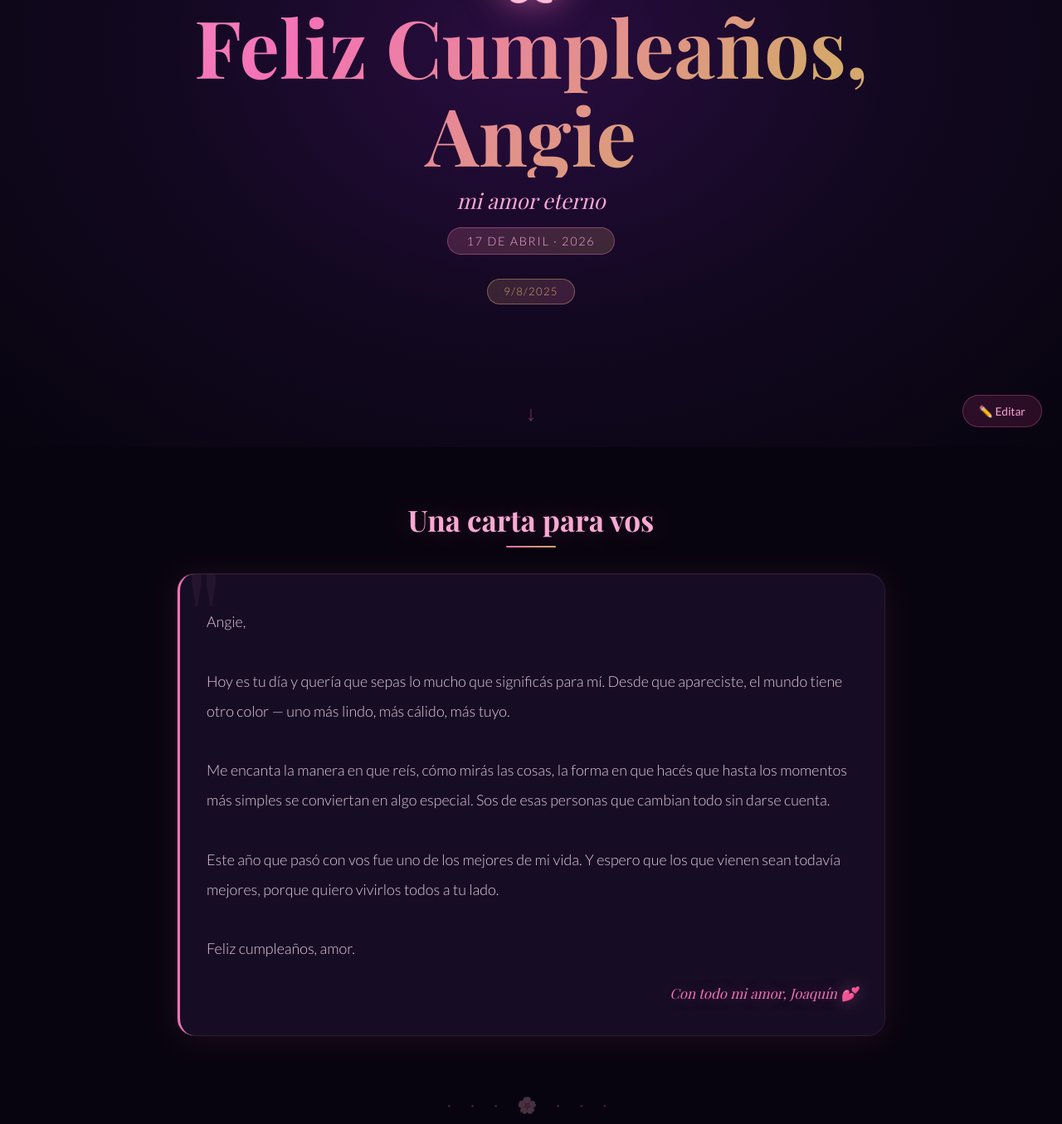
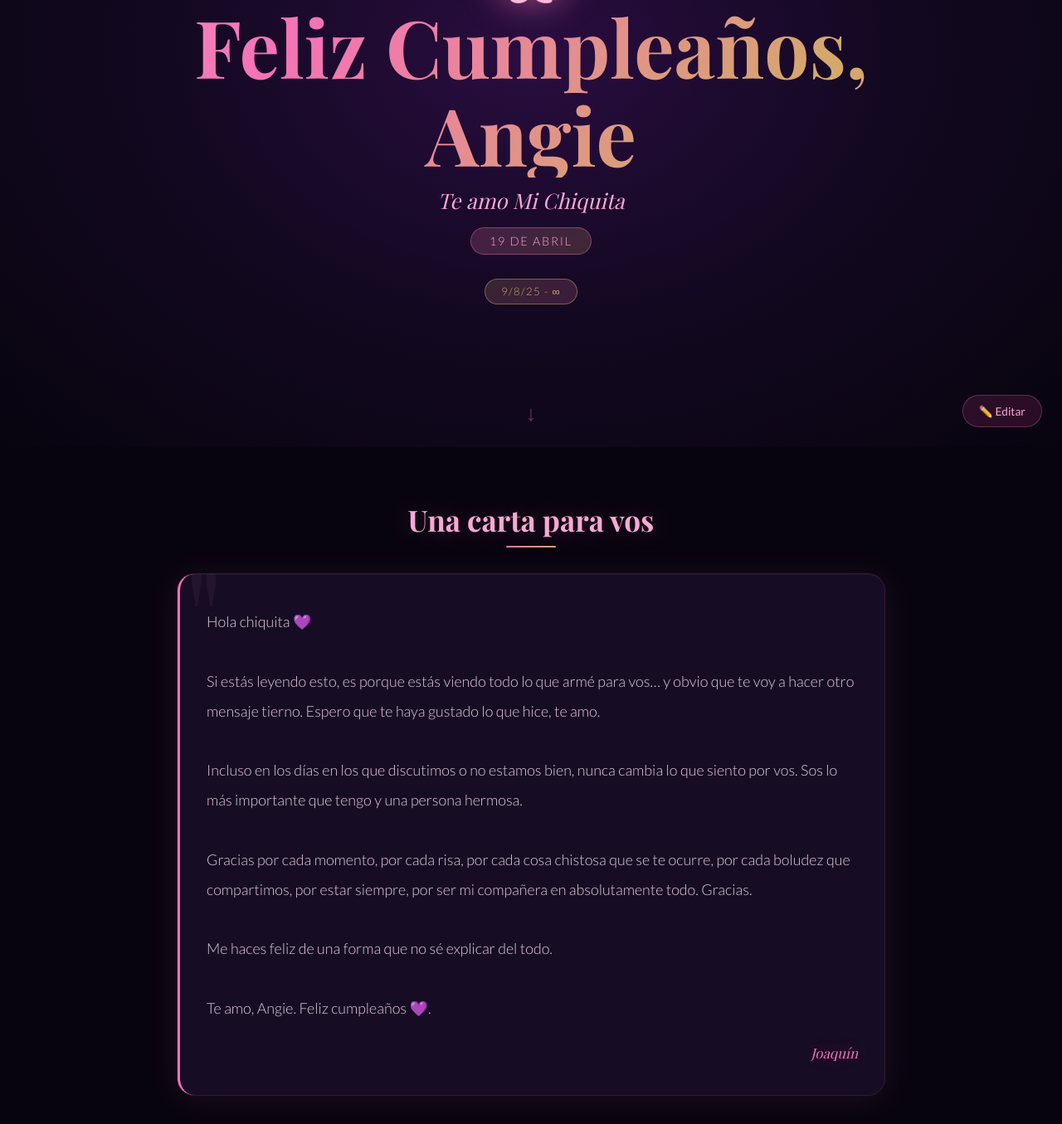
Before and after one commit to joacosilvagni/9-8-25, a plain HTML site: page index.html in a window 1280 px wide. Shown: the part 261-1616 px from the top of the page at 83% size. Drawn offline with nearby package versions, Linux system fonts and the light colour scheme; a web font is replaced by a local one.

Commit message:
Update birthday message and related content

```diff
--- a/index.html
+++ b/index.html
@@ -569,9 +569,9 @@
 <div id="hero">
   <div class="petalo-deco">🌸</div>
   <h1 id="titulo-principal">Feliz Cumpleaños,<br>Angie</h1>
-  <p id="subtitulo">mi amor eterno</p>
-  <span id="fecha-badge" class="fecha-badge">17 de abril · 2026</span><br>
-  <span class="fecha-aniv">9/8/2025</span>
+  <p id="subtitulo">Te Amo mi Chiquita</p>
+  <span id="fecha-badge" class="fecha-badge">19 de abril</span><br>
+  <span class="fecha-aniv">9/8/25 - ∞ </span>
   <div class="scroll-hint">↓</div>
 </div>
 
@@ -580,7 +580,7 @@
   <h2 class="seccion-titulo">Una carta para vos</h2>
   <div id="nota">
     <p id="nota-texto"></p>
-    <p class="firma" id="firma-texto">Con todo mi amor, Joaquín 💕</p>
+    <p class="firma" id="firma-texto">Joaquín 💕</p>
   </div>
 </section>
 
@@ -599,7 +599,7 @@
   <h2 class="seccion-titulo">Nuestra canción</h2>
   <div class="music-card">
     <div class="music-note-deco">🎵</div>
-    <p id="musica-titulo">la banda sonora de lo nuestro</p>
+    <p id="musica-titulo">Cancion para ti</p>
     <div id="player-container">
       <div class="music-placeholder" id="music-placeholder">
         Usá el botón ✏️ Editar para agregar el ID de YouTube de tu canción.
@@ -623,19 +623,21 @@
 <script>
   const DEFAULTS = {
     titulo:        "Feliz Cumpleaños,\nAngie",
-    subtitulo:     "mi amor eterno",
-    fecha:         "17 de abril · 2026",
-    nota: `Angie,
+    subtitulo:     "Te amo Mi Chiquita",
+    fecha:         "19 de Abril",
+    nota: `Hola chiquita 💜
 
-Hoy es tu día y quería que sepas lo mucho que significás para mí. Desde que apareciste, el mundo tiene otro color — uno más lindo, más cálido, más tuyo.
+Si estás leyendo esto, es porque estás viendo todo lo que armé para vos… y obvio que te voy a hacer otro mensaje tierno. Espero que te haya gustado lo que hice, te amo.
 
-Me encanta la manera en que reís, cómo mirás las cosas, la forma en que hacés que hasta los momentos más simples se conviertan en algo especial. Sos de esas personas que cambian todo sin darse cuenta.
+Incluso en los días en los que discutimos o no estamos bien, nunca cambia lo que siento por vos. Sos lo más importante que tengo y una persona hermosa.
 
-Este año que pasó con vos fue uno de los mejores de mi vida. Y espero que los que vienen sean todavía mejores, porque quiero vivirlos todos a tu lado.
+Gracias por cada momento, por cada risa, por cada cosa chistosa que se te ocurre, por cada boludez que compartimos, por estar siempre, por ser mi compañera en absolutamente todo. Gracias.
 
-Feliz cumpleaños, amor.`,
-    firma:         "Con todo mi amor, Joaquín 💕",
-    fraseFinal:    "Gracias por existir y por hacer que cada día\nvalga la pena con solo estar cerca.\nTe amo infinito, Angie.",
+Me haces feliz de una forma que no sé explicar del todo.
+
+Te amo, Angie. Feliz cumpleaños 💜.`,
+    firma:         "Joaquín",
+    fraseFinal:    "Gracias por todos estos momentos.\nTe amo mi chiquitita 💜 ",
     youtubeId:     "",
     cancionNombre: "",
   };
```
